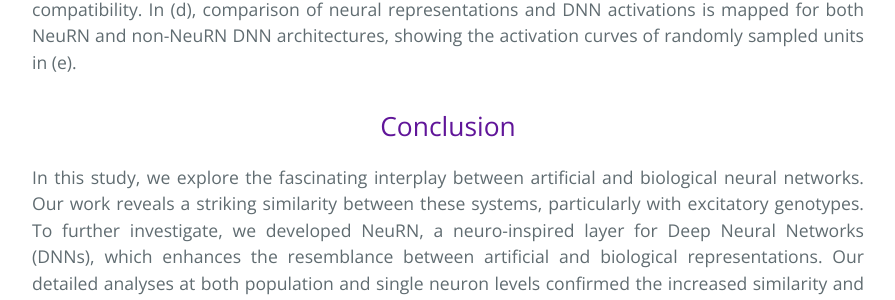
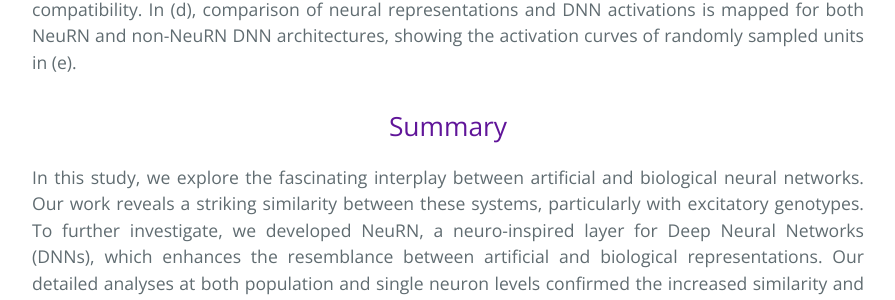
Before and after one commit to neurnai/neurnai.github.io, a Jekyll site: the page built from index.md, in a window 1280 px wide and 900 px high, scrolled down 3170 px. Shown: the part 351-651 px from the top of the window, without its empty margins (192-1087 px from the left). Built offline with Jekyll 4.4.1, drawn with Linux system fonts in a browser that asks for light colours.

Commit message:
Update index.md

```diff
--- a/index.md
+++ b/index.md
@@ -27,7 +27,7 @@ layout: default
 <p style="text-align: justify">(a) RMSE scores of comparing feature detectors with neural representations across MVC brain regions for all the shortlisted DNN architectures, (b) shows the similar focused across neural sub-types: excitatory and inhibitory neural genotypes. The comparison between NeuRN and non-NeuRN architectures are shown in (c) with diagonal line defining the winning models for their neural compatibility. In (d), comparison of neural representations and DNN activations is mapped for both NeuRN and non-NeuRN DNN architectures, showing the activation curves of randomly sampled units in (e).</p>
 
 
-<h2 style="text-align: center">Conclusion</h2>
+<h2 style="text-align: center">Summary</h2>
 <p style="text-align: justify">In this study, we explore the fascinating interplay between artificial and biological neural networks. Our work reveals a striking similarity between these systems, particularly with excitatory genotypes. To further investigate, we developed NeuRN, a neuro-inspired layer for Deep Neural Networks (DNNs), which enhances the resemblance between artificial and biological representations. Our detailed analyses at both population and single neuron levels confirmed the increased similarity and biological plausibility brought about by NeuRN. This novel layer not only boosts the generalizability and robustness of DNNs but also significantly improves performance on domain adaptation tasks, as evidenced by our experiments with Neural Architecture Search and various DNNs. In essence, our findings underscore the potential of biological mechanisms to significantly refine and advance artificial neural networks.</p>
 
 
```
